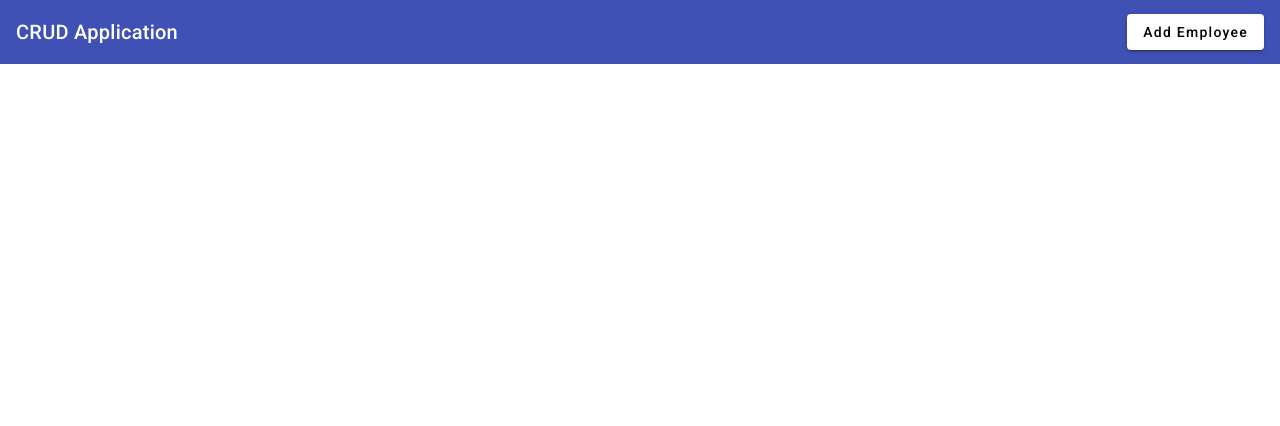
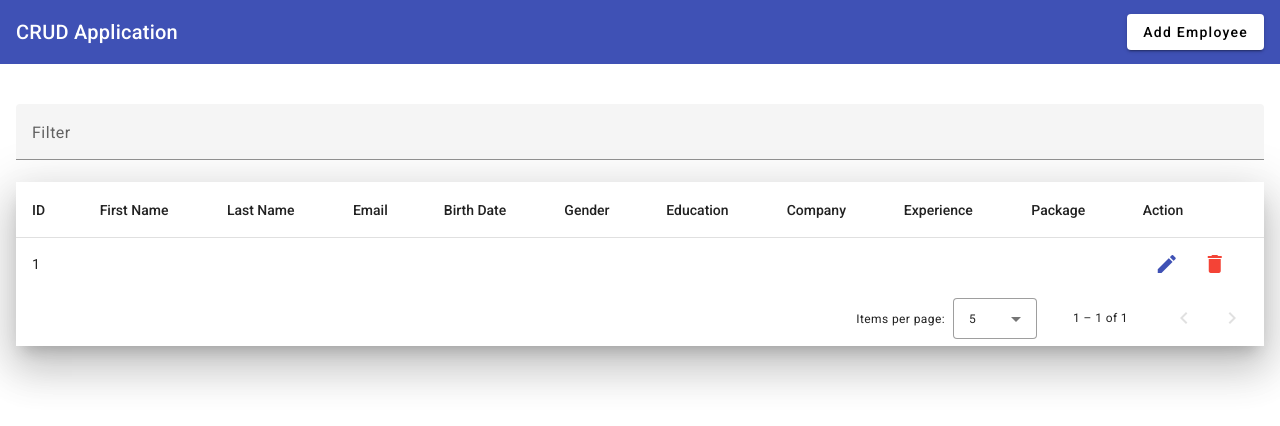
Before and after one commit to PapaOwll/crud-angular, an Angular app: page / in a window 1280 px wide. Shown: the top 426 px of the page. Built offline with nearby package versions, Linux system fonts and the light colour scheme; data requests are answered from the project's data file.

Commit message:
add table show list of users delete Btn

```diff
--- a/db.json
+++ b/db.json
@@ -17,4 +17,5 @@
     "name": "typicode",
     "lastName": "typicode"
   }
+
 }
--- a/src/app/app.component.html
+++ b/src/app/app.component.html
@@ -3,3 +3,91 @@
   <span class="example-spacer"></span>
   <button (click)="openAddEditForm()" mat-raised-button >Add Employee</button>
 </mat-toolbar>
+
+<div class="main-body">
+  <mat-form-field style="margin-top: 20px">
+    <mat-label>Filter</mat-label>
+    <input matInput (keyup)="applyFilter($event)" placeholder="Ex. Mia" #input>
+  </mat-form-field>
+
+  <div class="mat-elevation-z24">
+    <table mat-table [dataSource]="dataSource" matSort >
+
+      <!-- ID Column -->
+      <ng-container matColumnDef="id">
+        <th mat-header-cell *matHeaderCellDef mat-sort-header> ID </th>
+        <td mat-cell *matCellDef="let row"> {{row.id}} </td>
+      </ng-container>
+
+      <!-- First Name Column -->
+      <ng-container matColumnDef="firstName">
+        <th mat-header-cell *matHeaderCellDef mat-sort-header> First Name </th>
+        <td mat-cell *matCellDef="let row"> {{row.firstName}}</td>
+      </ng-container>
+
+      <!-- Last Name Column -->
+      <ng-container matColumnDef="lastName">
+        <th mat-header-cell *matHeaderCellDef mat-sort-header> Last Name </th>
+        <td mat-cell *matCellDef="let row"> {{row.lastName}} </td>
+      </ng-container>
+
+      <!-- Email Column -->
+      <ng-container matColumnDef="email">
+        <th mat-header-cell *matHeaderCellDef mat-sort-header> Email </th>
+        <td mat-cell *matCellDef="let row"> {{row.email}} </td>
+      </ng-container>
+
+      <ng-container matColumnDef="dob">
+        <th mat-header-cell *matHeaderCellDef mat-sort-header> Birth Date </th>
+        <td mat-cell *matCellDef="let row"> {{row.dob | date }} </td>
+      </ng-container>
+
+      <ng-container matColumnDef="gender">
+        <th mat-header-cell *matHeaderCellDef mat-sort-header> Gender </th>
+        <td mat-cell *matCellDef="let row"> {{row.gender}} </td>
+      </ng-container>
+
+      <ng-container matColumnDef="education">
+        <th mat-header-cell *matHeaderCellDef mat-sort-header> Education </th>
+        <td mat-cell *matCellDef="let row"> {{row.education}} </td>
+      </ng-container>
+
+      <ng-container matColumnDef="company">
+        <th mat-header-cell *matHeaderCellDef mat-sort-header> Company </th>
+        <td mat-cell *matCellDef="let row"> {{row.company}} </td>
+      </ng-container>
+
+      <ng-container matColumnDef="exp">
+        <th mat-header-cell *matHeaderCellDef mat-sort-header> Experience </th>
+        <td mat-cell *matCellDef="let row"> {{row.exp}} </td>
+      </ng-container>
+
+      <ng-container matColumnDef="package">
+        <th mat-header-cell *matHeaderCellDef mat-sort-header> Package </th>
+        <td mat-cell *matCellDef="let row" > {{row.package | currency}} </td>
+      </ng-container>
+
+      <ng-container matColumnDef="action" >
+        <th mat-header-cell *matHeaderCellDef mat-sort-header=> Action </th>
+        <td mat-cell *matCellDef="let row" >
+          <button mat-icon-button color="primary" >
+            <mat-icon>edit</mat-icon>
+          </button>
+          <button (click)="deleteEmployee(row.id)" mat-icon-button color="warn" >
+            <mat-icon>delete</mat-icon>
+          </button>
+        </td>
+      </ng-container>
+
+      <tr mat-header-row *matHeaderRowDef="displayedColumns"></tr>
+      <tr mat-row *matRowDef="let row; columns: displayedColumns;"></tr>
+
+      <!-- Row shown when there is no matching data. -->
+      <tr class="mat-row" *matNoDataRow=>
+        <td class="mat-cell" colspan="4">No data matching the filter "{{input.value}}"</td>
+      </tr>
+    </table>
+
+    <mat-paginator [pageSizeOptions]="[5, 10, 25, 100]" aria-label="Select page of users"></mat-paginator>
+  </div>
+</div>
--- a/src/app/app.component.scss
+++ b/src/app/app.component.scss
@@ -1,3 +1,11 @@
 .example-spacer{
   flex: 1 1 auto;
 }
+.main-body{
+  max-width: 1248px;
+  margin: 0 auto;
+  mat-form-field {
+    width: 100%;
+    padding-top: 20px;
+  }
+}
--- a/src/app/app.component.ts
+++ b/src/app/app.component.ts
@@ -1,16 +1,78 @@
-import { Component } from '@angular/core';
+import {Component, OnInit , ViewChild} from '@angular/core';
 import {MatDialog} from "@angular/material/dialog";
 import {EmpAddEditComponent} from "./emp-add-edit/emp-add-edit.component";
-
+import {EmployeeService} from "./services/employee.service";
+import {MatPaginator} from '@angular/material/paginator';
+import {MatSort} from '@angular/material/sort';
+import {MatTableDataSource} from '@angular/material/table';
 @Component({
   selector: 'app-root',
   templateUrl: './app.component.html',
   styleUrls: ['./app.component.scss']
 })
-export class AppComponent {
-  title = 'crud-app';
-  constructor(private dialog:MatDialog) {}
-  openAddEditForm(){
-    this.dialog.open(EmpAddEditComponent)
+export class AppComponent implements OnInit{
+  displayedColumns: string[] =
+    [
+      'id',
+      'firstName',
+      'lastName',
+      'email',
+      'dob' ,
+      'gender',
+      'education',
+      'company',
+      'exp',
+      'package',
+      'action'
+    ];
+  dataSource!: MatTableDataSource<any>;
+
+  @ViewChild(MatPaginator) paginator!: MatPaginator;
+  @ViewChild(MatSort) sort!: MatSort;
+  title: string | undefined;
+  constructor(private dialog: MatDialog, private empService: EmployeeService) {
   }
+
+ngOnInit() {
+    this.getEmployeeList();
 }
+  applyFilter(event: Event) {
+    const filterValue = (event.target as HTMLInputElement).value;
+    this.dataSource.filter = filterValue.trim().toLowerCase();
+
+    if (this.dataSource.paginator) {
+      this.dataSource.paginator.firstPage();
+    }
+  }
+
+  openAddEditForm() {
+    this.dialog.open(EmpAddEditComponent).afterClosed().subscribe({
+      next: ()=>{
+        this.getEmployeeList()
+      }
+    })
+
+  }
+
+  getEmployeeList() {
+    this.empService.getEmployeeList().subscribe({
+      next : (res) => {
+        this.dataSource = new MatTableDataSource<any>(res);
+        this.dataSource.sort=this.sort
+        this.dataSource.paginator = this.paginator
+
+      },
+      error: console.log
+    })
+  }
+
+  deleteEmployee(id : number){
+    this.empService.deleteEmployee(id).subscribe({
+      next : (res)=>{
+        alert("Employee Deleted Successfully")
+        this.getEmployeeList()
+      },
+      error : console.log
+    })
+  }
+  }
--- a/src/app/emp-add-edit/emp-add-edit.component.html
+++ b/src/app/emp-add-edit/emp-add-edit.component.html
@@ -51,16 +51,19 @@
     <div class="row">
       <mat-form-field appearance="outline">
         <mat-label>Experience</mat-label>
-        <input matInput type="text" placeholder="Ex. 3Y" type="number" formControlName="exp">
+        <input matInput  placeholder="Ex. 3Y" type="number" formControlName="exp">
       </mat-form-field>
       <mat-form-field appearance="outline">
         <mat-label>Package</mat-label>
-        <input matInput type="text" placeholder="Ex. 10" type="number" formControlName="package">
+        <input matInput  placeholder="Ex. 10" type="number" formControlName="package">
       </mat-form-field>
     </div>
   </div>
   <div mat-dialog-actions class="action">
-    <button mat-raised-button color="warn">Cansel</button>
+    <button mat-raised-button color="warn" type="button">Cansel</button>
     <button mat-raised-button color="primary" type="submit">Save</button>
   </div>
 </form>
+<div class="row">
+
+</div>
--- a/src/app/emp-add-edit/emp-add-edit.component.ts
+++ b/src/app/emp-add-edit/emp-add-edit.component.ts
@@ -1,5 +1,7 @@
 import {Component, OnInit} from '@angular/core';
 import {FormBuilder, FormGroup} from "@angular/forms";
+import {EmployeeService} from "../services/employee.service";
+import {DialogRef} from "@angular/cdk/dialog";
 
 @Component({
   selector: 'app-emp-add-edit',
@@ -9,9 +11,11 @@
 export class EmpAddEditComponent implements OnInit{
   empForm: FormGroup
  education:string[]=[
-   "Elementry",'Diploma',"Graduate","Ma","PHD",
+   "Elementary",'Diploma',"Graduate","Ma","PHD",
  ];
- constructor(private _fb:FormBuilder) {
+ constructor(private _fb:FormBuilder ,
+             private empService : EmployeeService ,
+             private dialog : DialogRef <EmpAddEditComponent>) {
    this.empForm = this._fb.group({
      firstName:'',
      lastName:'',
@@ -26,13 +30,21 @@
  }
  formSubmit(){
    if (this.empForm.valid){
-     console.log(this.empForm.value)
+   this.empService.addEmployee(this.empForm.value).subscribe({
+     next : (val : any) => {
+       alert("Employee Added Successfully")
+       this.dialog.close();
+       this.empService.getEmployeeList()
+
+     },
+     error :(err) => {
+       console.log(err)
+     }
+   })
    }
  }
 
   ngOnInit(): void {
-   this.empForm.valueChanges.subscribe((res) => {
-     console.log(res)
-   })
+
   }
 }
--- /dev/null
+++ b/src/app/services/employee.service.ts
@@ -0,0 +1,20 @@
+import { Injectable } from '@angular/core';
+import {HttpClient} from "@angular/common/http";
+import {Observable} from "rxjs";
+
+@Injectable({
+  providedIn: 'root'
+})
+export class EmployeeService {
+
+  constructor( private  http : HttpClient) { }
+  addEmployee( data : any) :  Observable <any>{
+    return this.http.post('http://localhost:3000/posts' , data)
+  }
+  getEmployeeList() :  Observable <any>{
+    return this.http.get('http://localhost:3000/posts')
+  }
+  deleteEmployee(id : number) :Observable<any>{
+    return  this.http.delete(`http://localhost:3000/posts/${id}`)
+  }
+}
```
Also changed, not shown: src/app/app.module.ts (+9 -0 lines), 1 other file (tests, documents, lock files or other folders).
